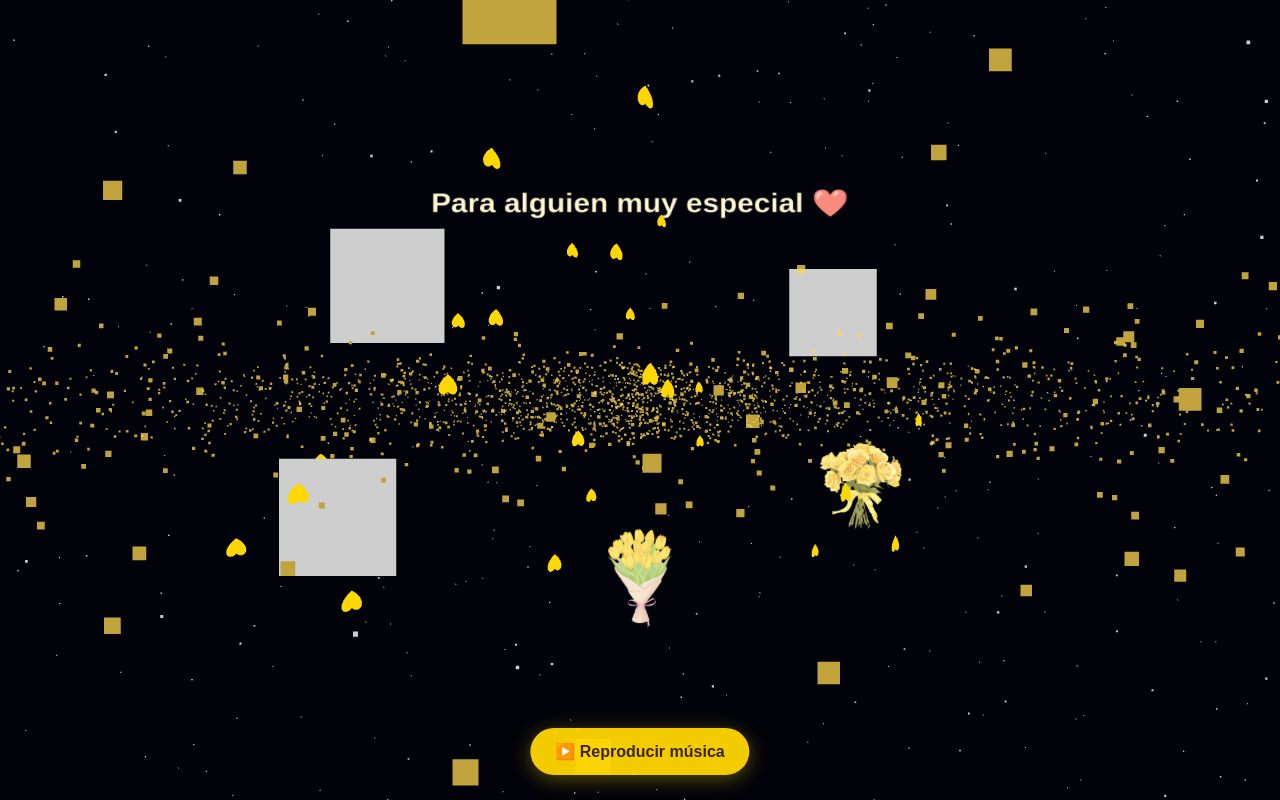
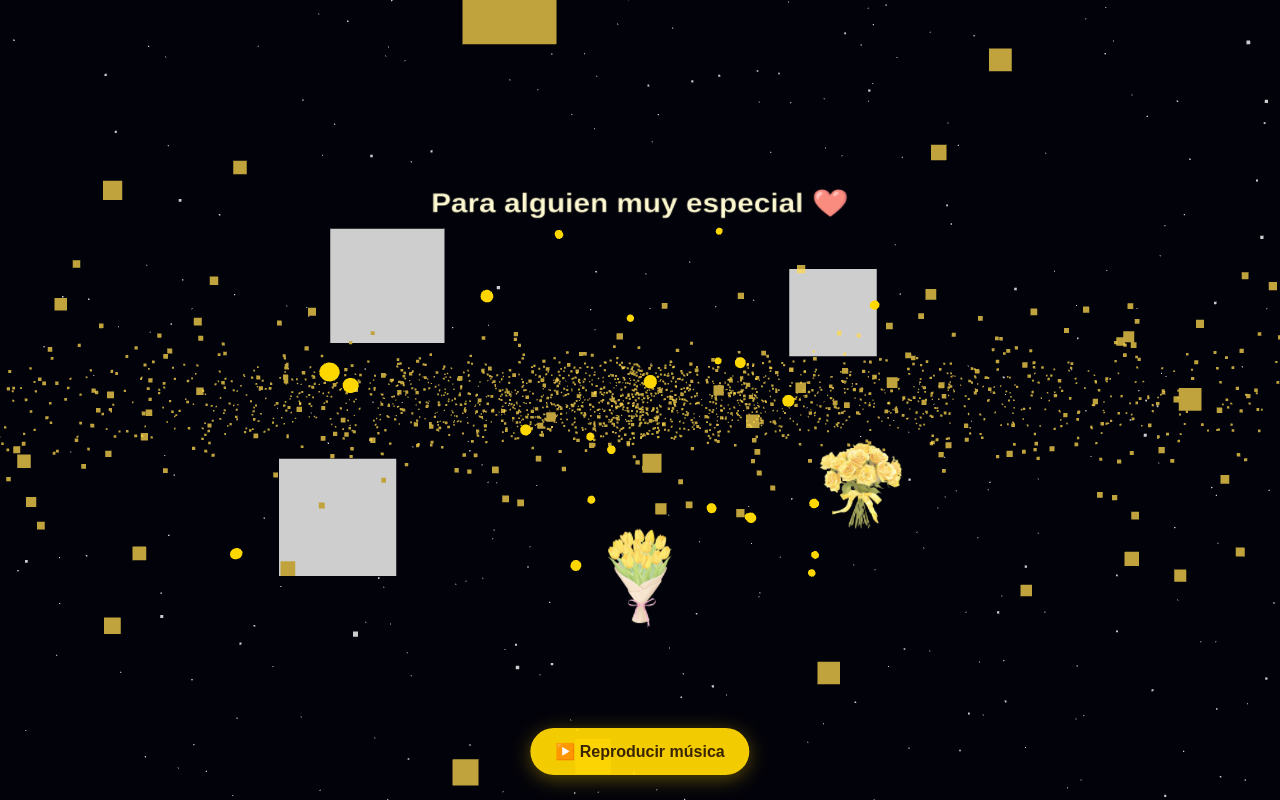
Before and after one commit to joel76813722-crypto/Jhoss-, a plain HTML site: page index.html in a window 1280 px wide. Drawn offline with nearby package versions, Linux system fonts and the light colour scheme; animation ran at ten frames a second.

Commit message:
Update index.html

```diff
--- a/index.html
+++ b/index.html
@@ -25,54 +25,37 @@
       height: 100%;
     }
 
-    /* BOTÓN DE MÚSICA */
     #botonMusica {
       position: fixed;
       left: 50%;
       bottom: 25px;
       transform: translateX(-50%);
       z-index: 9999;
-
       border: none;
       border-radius: 30px;
       padding: 14px 25px;
-
       background: rgba(255, 215, 0, 0.95);
       color: #3b2500;
-
       font-size: 16px;
       font-weight: bold;
-
       cursor: pointer;
-
       box-shadow: 0 4px 20px rgba(255, 215, 0, 0.35);
-
-      transition: 0.3s;
     }
 
     #botonMusica:hover {
       transform: translateX(-50%) scale(1.05);
     }
 
-    #botonMusica:active {
-      transform: translateX(-50%) scale(0.97);
-    }
-
-    /* MENSAJE */
     #mensajeMusica {
       position: fixed;
       left: 50%;
       bottom: 80px;
       transform: translateX(-50%);
-
       z-index: 9998;
-
       color: white;
       font-size: 14px;
       text-align: center;
-
       text-shadow: 0 2px 5px black;
-
       pointer-events: none;
     }
   </style>
@@ -84,21 +67,18 @@
 
   <!-- MÚSICA -->
   <audio id="musica" preload="auto" loop>
-    <source src="Entre tus brazos quiero quedarme.m4a.mp3" type="audio/mpeg">
-    Tu navegador no puede reproducir este audio.
+    <source src="Entre tus brazos quiero quedarme.m4a (2).mp3" type="audio/mpeg">
   </audio>
 
-  <!-- BOTÓN -->
+  <!-- BOTÓN DE MÚSICA -->
   <button id="botonMusica">▶️ Reproducir música</button>
 
   <div id="mensajeMusica"></div>
 
-  <!-- THREE.JS -->
   <script type="importmap">
   {
     "imports": {
-      "three": "https://cdn.jsdelivr.net/npm/three@0.160.0/build/three.module.js",
-      "three/addons/": "https://cdn.jsdelivr.net/npm/three@0.160.0/examples/jsm/"
+      "three": "https://cdn.jsdelivr.net/npm/three@0.160.0/build/three.module.js"
     }
   }
   </script>
@@ -137,7 +117,7 @@
 
       } catch (error) {
 
-        console.error("Error al reproducir:", error);
+        console.error(error);
 
         mensajeMusica.innerHTML =
           "No se pudo reproducir la música.";
@@ -147,7 +127,7 @@
     });
 
     /* =========================
-       ESCENA THREE.JS
+       ESCENA
     ========================= */
 
     const container = document.getElementById("container");
@@ -185,12 +165,12 @@
        LUCES
     ========================= */
 
-    const ambientLight = new THREE.AmbientLight(
-      0xffffff,
-      1
+    scene.add(
+      new THREE.AmbientLight(
+        0xffffff,
+        1
+      )
     );
-
-    scene.add(ambientLight);
 
     /* =========================
        ESTRELLAS
@@ -202,7 +182,9 @@
     const starCount = 1800;
 
     const starPositions =
-      new Float32Array(starCount * 3);
+      new Float32Array(
+        starCount * 3
+      );
 
     for (let i = 0; i < starCount; i++) {
 
@@ -251,7 +233,9 @@
     const galaxyCount = 2500;
 
     const galaxyPositions =
-      new Float32Array(galaxyCount * 3);
+      new Float32Array(
+        galaxyCount * 3
+      );
 
     for (let i = 0; i < galaxyCount; i++) {
 
@@ -306,38 +290,18 @@
 
     scene.add(heartGroup);
 
-    function crearCorazon(x, y, z) {
-
-      const shape =
-        new THREE.Shape();
-
-      shape.moveTo(0, 0);
-
-      shape.bezierCurveTo(
-        -0.5,
-        -0.5,
-        -1,
-        0.3,
-        0,
-        1
-      );
-
-      shape.bezierCurveTo(
-        1,
-        0.3,
-        0.5,
-        -0.5,
-        0,
-        0
-      );
+    for (let i = 0; i < 25; i++) {
 
       const geometry =
-        new THREE.ShapeGeometry(shape);
+        new THREE.SphereGeometry(
+          0.25,
+          12,
+          12
+        );
 
       const material =
         new THREE.MeshBasicMaterial({
-          color: 0xffd700,
-          side: THREE.DoubleSide
+          color: 0xffd700
         });
 
       const heart =
@@ -347,27 +311,12 @@
         );
 
       heart.position.set(
-        x,
-        y,
-        z
-      );
-
-      heart.scale.set(
-        0.7,
-        0.7,
-        0.7
-      );
-
-      heartGroup.add(heart);
-    }
-
-    for (let i = 0; i < 25; i++) {
-
-      crearCorazon(
         (Math.random() - 0.5) * 35,
         (Math.random() - 0.5) * 25,
         (Math.random() - 0.5) * 20
       );
+
+      heartGroup.add(heart);
 
     }
 
@@ -383,13 +332,6 @@
 
     const ctx =
       canvas.getContext("2d");
-
-    ctx.clearRect(
-      0,
-      0,
-      canvas.width,
-      canvas.height
-    );
 
     ctx.fillStyle = "#fff4a3";
 
@@ -527,7 +469,8 @@
         tiempo * 0.08;
 
       textSprite.position.y =
-        10 + Math.sin(tiempo) * 0.5;
+        10 +
+        Math.sin(tiempo) * 0.5;
 
       renderer.render(
         scene,
@@ -539,7 +482,7 @@
     animate();
 
     /* =========================
-       AJUSTE DE PANTALLA
+       PANTALLA
     ========================= */
 
     window.addEventListener(
```
